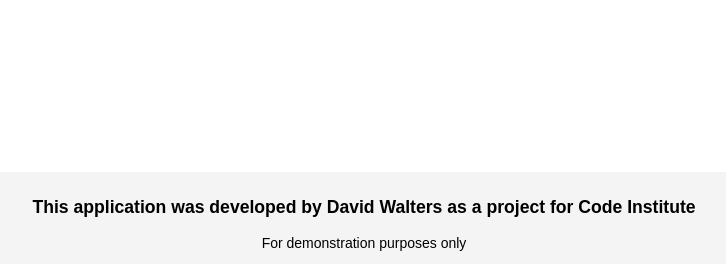
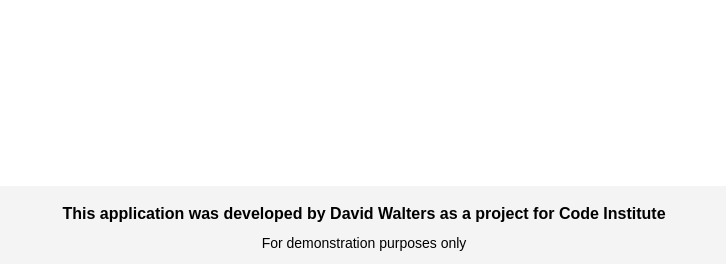
Before and after one commit to david-walters/Milestone-3-Code-Institute, a Flask app: page / in a window 1280 px wide. Shown: the part 536-800 px from the top of the page, without its empty margins (276-1002 px from the left). Run offline with Flask 3, Linux system fonts and the light colour scheme; data that the repository does not hold is empty.

Commit message:
Decrease the size of the first p tag in the footer and line height

```diff
--- a/events_list/static/css/styles.css
+++ b/events_list/static/css/styles.css
@@ -56,9 +56,8 @@
 }
 
 footer p:first-of-type {
-    font-size: 1.1rem;
     font-weight: bold;
-    line-height: 30px;
+    line-height: 16px;
 }
 
 /* ------------- Events Table ------------- */
```
